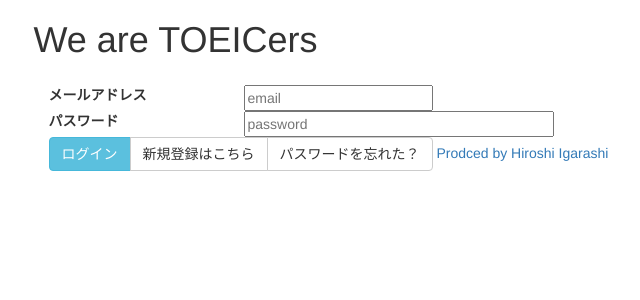
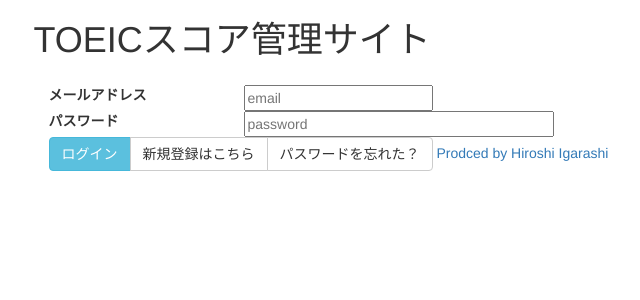
Before and after one commit to 50storm/igarashi-jyuku, a PHP site: page /toeicengineer/app/toeicscore/login.php in a window 1280 px wide. Shown: the top 300 px of the page, without its empty margins (344-984 px from the left). Run offline with PHP 8.4, Linux system fonts and the light colour scheme; some libraries are stand-ins or nearby versions.

Commit message:
forgot to change the titile

```diff
--- a/app/toeicscore/login.php
+++ b/app/toeicscore/login.php
@@ -148,7 +148,7 @@ $(function () {
 				&nbsp;
 				</div>
 				<div class="col-sm-6 col-xs-12" style="/*background-color:green;*/">
-					<h1>We are TOEICers</h1>
+					<h1>TOEICスコア管理サイト</h1>
 				</div>
 				<div class="col-sm-3  hidden-xs"  style="/*background-color:orange;*/">
 				&nbsp;
```
